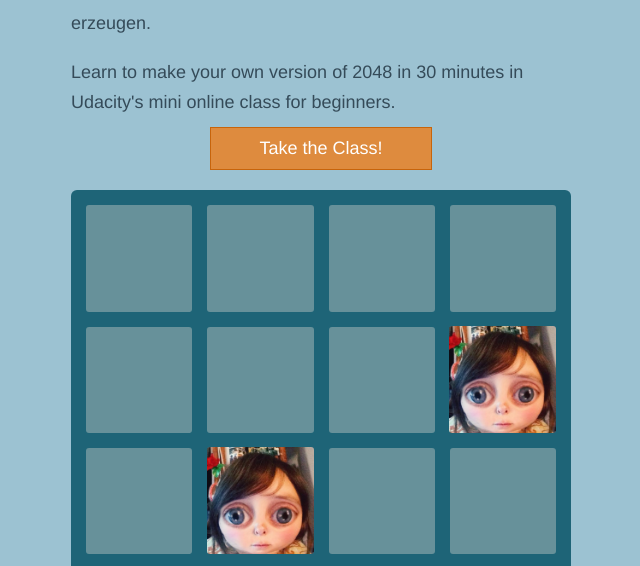
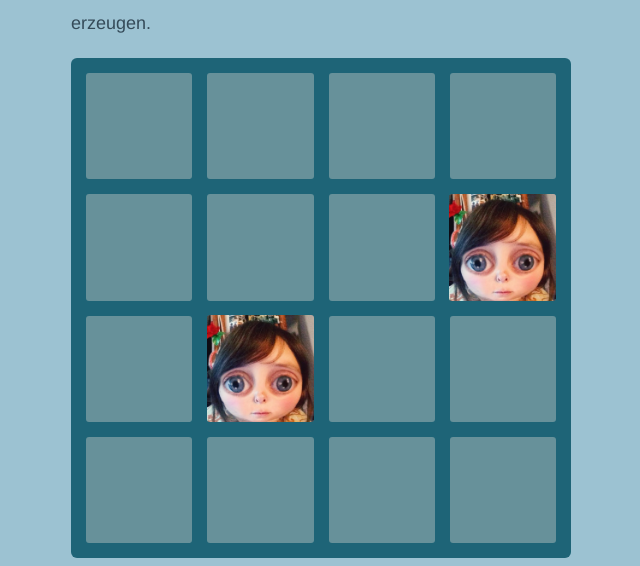
Before and after one commit to marcelmaxsylt/2048P, a plain HTML site: page index.html in a window 1280 px wide. Shown: the part 211-777 px from the top of the page, without its empty margins (319-959 px from the left). Drawn offline with Linux system fonts and the light colour scheme.

Commit message:
Update index.html

```diff
--- a/index.html
+++ b/index.html
@@ -41,7 +41,7 @@
     </div>
 
     <div class="pre-game">
-      <p class="learn">Learn to make your own version of 2048 in 30 minutes in Udacity's mini online class for beginners.</p><a class="learn" href="https://www.udacity.com/course/ud248">Take the Class!</a>
+   <!--   <p class="learn">Learn to make your own version of 2048 in 30 minutes in Udacity's mini online class for beginners.</p><a class="learn" href="https://www.udacity.com/course/ud248">Take the Class!</a> -->
     </div>
 
 
```
